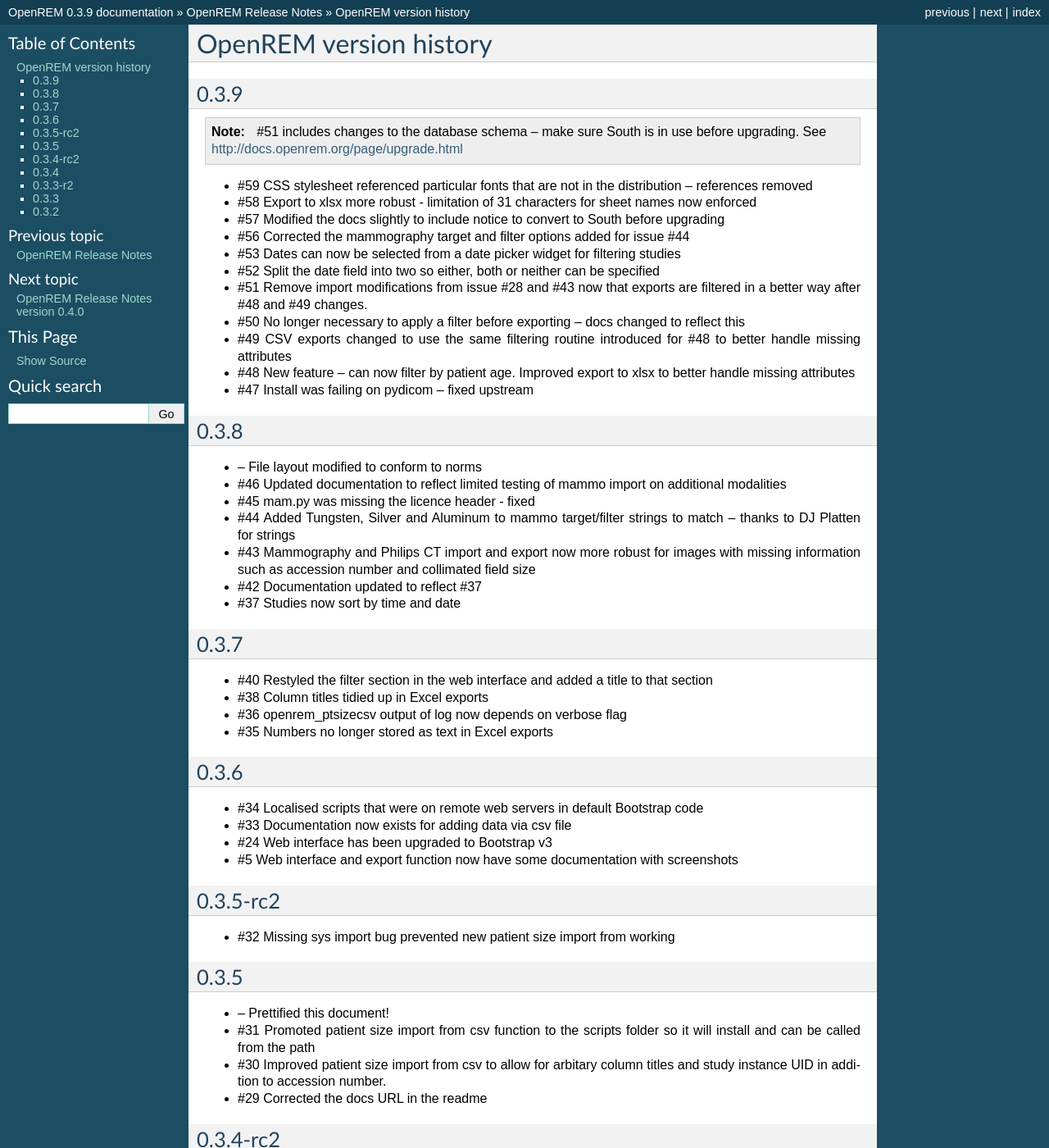
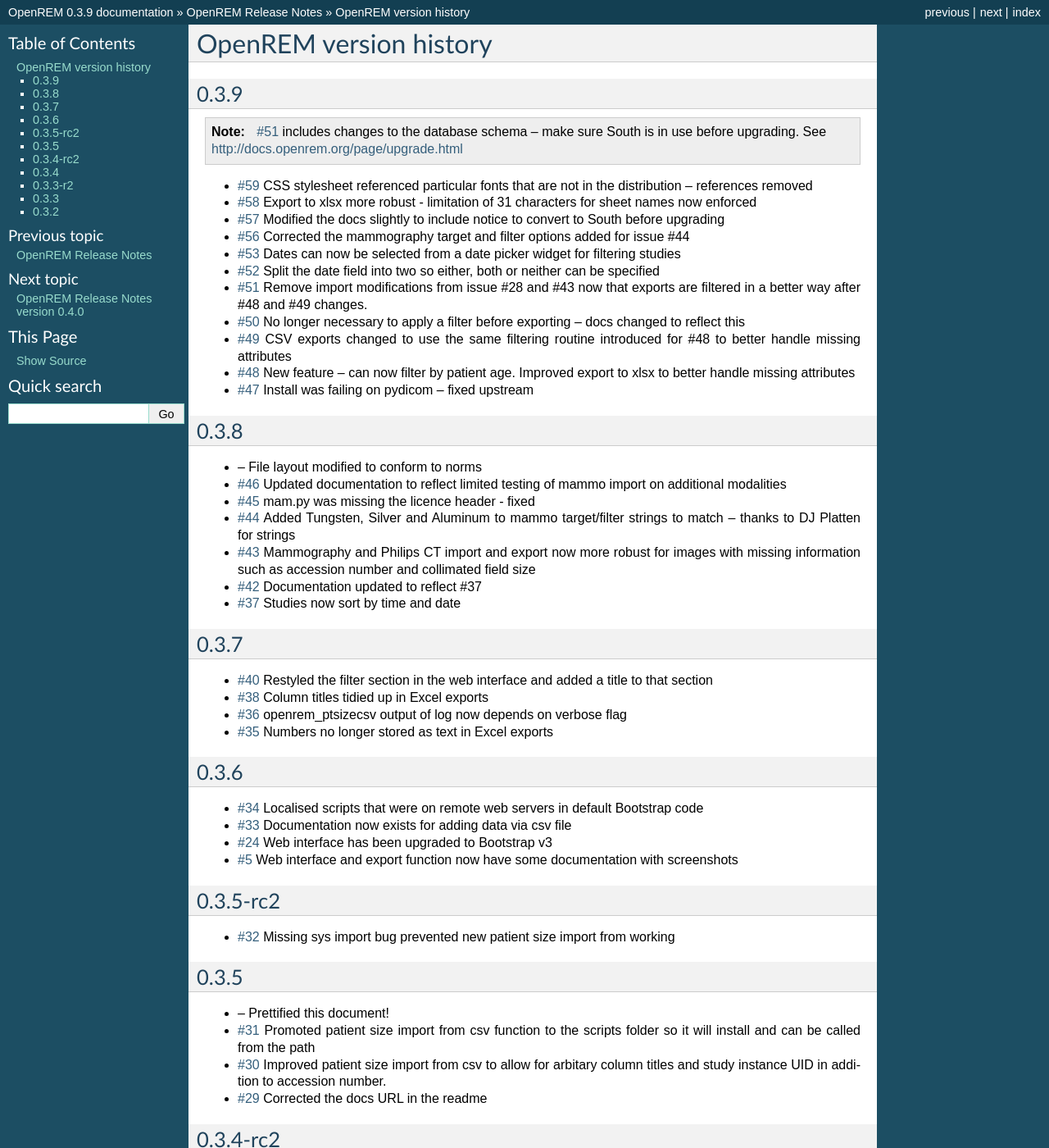
Before and after one commit to ckswilliams/modOpenREM, a Sphinx documentation site: the page built from docs/changes.rst, in a window 1280 px wide and 1400 px high. Shown: the whole window at 82% size. Built offline with Sphinx 7.4.7, drawn with Linux system fonts in a browser that asks for light colours; some of the changed text lies outside the part shown.

```diff
--- a/docs/changes.rst
+++ b/docs/changes.rst
@@ -6,87 +6,85 @@ OpenREM version history
 
 0.3.9
 -----
-..  note:: #51 includes changes to the database schema -- make sure South is in use before upgrading. See http://docs.openrem.org/page/upgrade.html
+..  note:: `#51`_ includes changes to the database schema -- make sure South is in use before upgrading. See http://docs.openrem.org/page/upgrade.html
 
-* #59   CSS stylesheet referenced particular fonts that are not in the distribution -- references removed
-* #58   Export to xlsx more robust - limitation of 31 characters for sheet names now enforced
-* #57   Modified the docs slightly to include notice to convert to South before upgrading
-* #56   Corrected the mammography target and filter options added for issue #44
-* #53   Dates can now be selected from a date picker widget for filtering studies
-* #52   Split the date field into two so either, both or neither can be specified
-* #51   Remove import modifications from issue #28 and #43 now that exports are filtered in a better way after #48 and #49 changes.
-* #50   No longer necessary to apply a filter before exporting -- docs changed to reflect this
-* #49   CSV exports changed to use the same filtering routine introduced for #48 to better handle missing attributes
-* #48   New feature -- can now filter by patient age. Improved export to xlsx to better handle missing attributes
-* #47   Install was failing on pydicom -- fixed upstream
+* `#59`_   CSS stylesheet referenced particular fonts that are not in the distribution -- references removed
+* `#58`_   Export to xlsx more robust - limitation of 31 characters for sheet names now enforced
+* `#57`_   Modified the docs slightly to include notice to convert to South before upgrading
+* `#56`_   Corrected the mammography target and filter options added for issue #44
+* `#53`_   Dates can now be selected from a date picker widget for filtering studies
+* `#52`_   Split the date field into two so either, both or neither can be specified
+* `#51`_   Remove import modifications from issue #28 and #43 now that exports are filtered in a better way after #48 and #49 changes.
+* `#50`_   No longer necessary to apply a filter before exporting -- docs changed to reflect this
+* `#49`_   CSV exports changed to use the same filtering routine introduced for #48 to better handle missing attributes
+* `#48`_   New feature -- can now filter by patient age. Improved export to xlsx to better handle missing attributes
+* `#47`_   Install was failing on pydicom -- fixed upstream
 
 0.3.8
 -----
 
 * --    File layout modified to conform to norms
-* #46   Updated documentation to reflect limited testing of mammo import on
-  additional modalities
-* #45   mam.py was missing the licence header - fixed
-* #44   Added Tungsten, Silver and Aluminum to mammo target/filter strings to match -- thanks to DJ Platten for strings
-* #43   Mammography and Philips CT import and export now more robust for images with
-  missing information such as accession number and collimated field size
-* #42   Documentation updated to reflect #37
-* #37	Studies now sort by time and date
+* `#46`_   Updated documentation to reflect limited testing of mammo import on additional modalities
+* `#45`_   mam.py was missing the licence header - fixed
+* `#44`_   Added Tungsten, Silver and Aluminum to mammo target/filter strings to match -- thanks to DJ Platten for strings
+* `#43`_   Mammography and Philips CT import and export now more robust for images with missing information such as accession number and collimated field size
+* `#42`_   Documentation updated to reflect #37
+* `#37`_   Studies now sort by time and date
 
 
 0.3.7
 -----
 
-* #40   Restyled the filter section in the web interface and added a title to that section
-* #38   Column titles tidied up in Excel exports
-* #36	openrem_ptsizecsv output of log now depends on verbose flag
-* #35   Numbers no longer stored as text in Excel exports
+* `#40`_   Restyled the filter section in the web interface and added a title to that section
+* `#38`_   Column titles tidied up in Excel exports
+* `#36`_	openrem_ptsizecsv output of log now depends on verbose flag
+* `#35`_   Numbers no longer stored as text in Excel exports
 
 0.3.6
 -----
 
-* #34   Localised scripts that were on remote web servers in default Bootstrap code
-* #33   Documentation now exists for adding data via csv file
-* #24   Web interface has been upgraded to Bootstrap v3
-* #5    Web interface and export function now have some documentation with screenshots
+* `#34`_   Localised scripts that were on remote web servers in default Bootstrap code
+* `#33`_   Documentation now exists for adding data via csv file
+* `#24`_   Web interface has been upgraded to Bootstrap v3
+* `#5`_    Web interface and export function now have some documentation with screenshots
 
 
 0.3.5-rc2
 ---------
 
-* #32   Missing sys import bug prevented new patient size import from working
+* `#32`_   Missing sys import bug prevented new patient size import from working
 
 0.3.5
 -----
 
 * --    Prettified this document!
-* #31   Promoted patient size import from csv function to the scripts folder so it will install and can be called from the path
-* #30   Improved patient size import from csv to allow for arbitary column titles and study instance UID in addition to accession number.
-* #29   Corrected the docs URL in the readme
+* `#31`_   Promoted patient size import from csv function to the scripts folder so it will install and can be called from the path
+* `#30`_   Improved patient size import from csv to allow for arbitary column titles and study instance UID in addition to accession number.
+* `#29`_   Corrected the docs URL in the readme
 
 0.3.4-rc2
 ---------
 
-* #28   XLSX export crashed if any of the filter fields were missing. Now fills on import with 'None'
-* #27   Use requested procedure description if requested procedure code description is missing
+* `#28`_   XLSX export crashed if any of the filter fields were missing. Now fills on import with 'None'
+* `#27`_   Use requested procedure description if requested procedure code description is missing
 
 
 0.3.4
 -----
 
 * --    General improvements and addition of logo to docs
-* #23   Added Windows XP MySQL backup guide to docs
-* #22   Added running Conquest as a Windows XP service to docs
-* #15   Added version number and copyright information to xlsx exports
-* #14   Added version number to the web interface
-* #13   Improve the docs with respect to South database migrations
+* `#23`_   Added Windows XP MySQL backup guide to docs
+* `#22`_   Added running Conquest as a Windows XP service to docs
+* `#15`_   Added version number and copyright information to xlsx exports
+* `#14`_   Added version number to the web interface
+* `#13`_   Improve the docs with respect to South database migrations
 
 
 0.3.3-r2
 --------
 
-* #12   Added this version history
-* #11   Documentation is no longer included in the tar.gz install file -- see http://openrem.trfd.org instead
+* `#12`_   Added this version history
+* `#11`_   Documentation is no longer included in the tar.gz install file -- see http://openrem.trfd.org instead
 
 0.3.3
 -----
```
Also changed, not shown: other parts of docs/changes.rst (+76 -6 lines).
